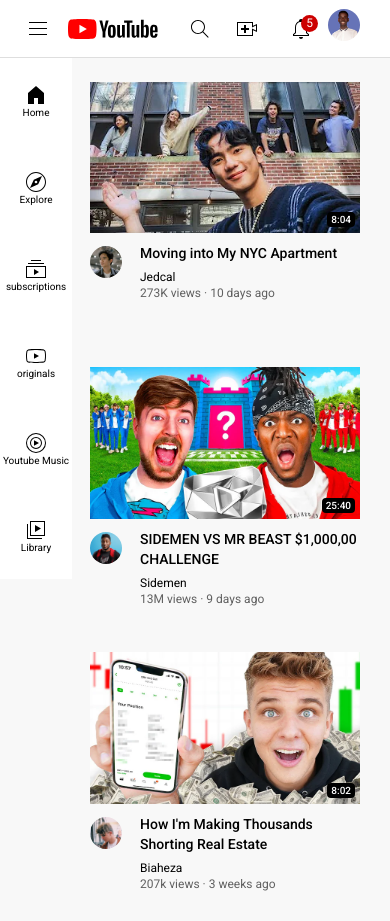
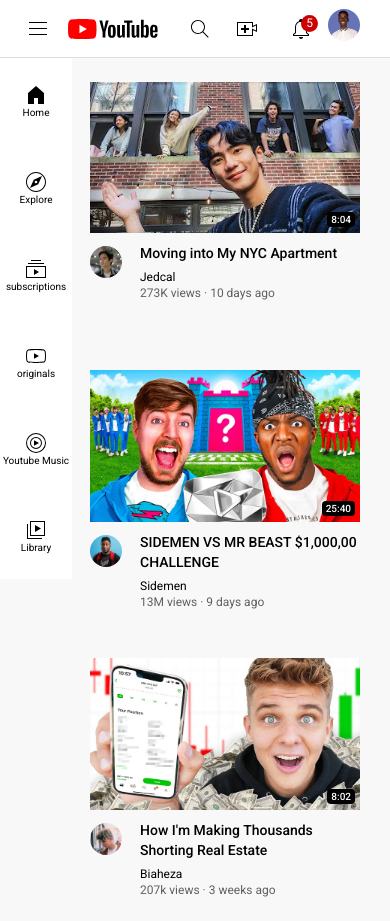
Before and after one commit to sammcodes/Youtube-Clone, a plain HTML site: page index.html in a window 390 px wide. Shown: the top 921 px of the page. Drawn offline with Linux system fonts and the light colour scheme.

Commit message:
Update video.css

```diff
--- a/video.css
+++ b/video.css
@@ -23,7 +23,7 @@
 @media(max-width:550px){
     .videos{
         grid-template-columns: 1fr;
-        row-gap: 25px;
+        row-gap: 28px;
     }
 }
 .video-box{
```
